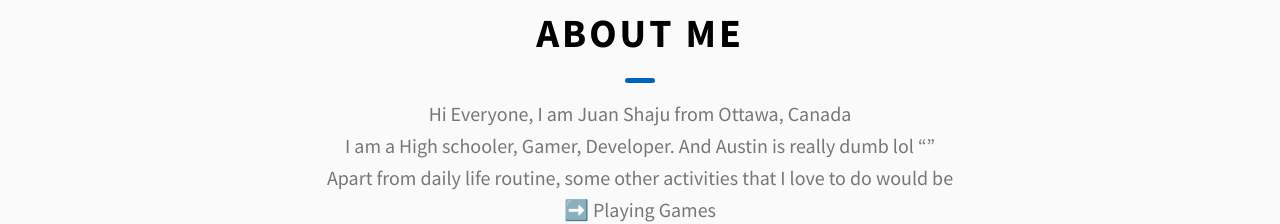
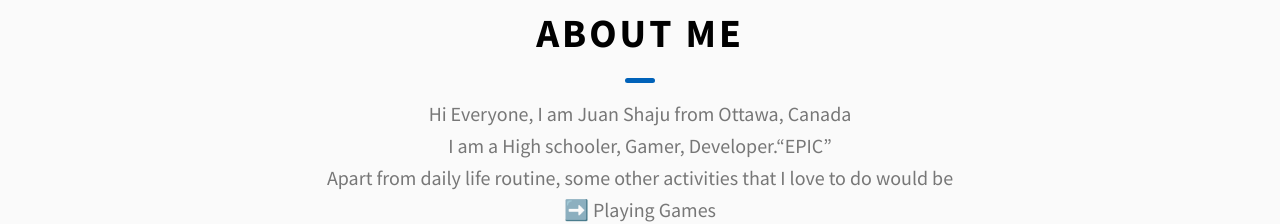
Before and after one commit to HyperMoon01/portflio-new, a website: page index.html in a window 1280 px wide. Shown: the part 917-1141 px from the top of the page. Drawn offline with Linux system fonts and the light colour scheme.

Commit message:
Update index.html

```diff
--- a/index.html
+++ b/index.html
@@ -155,7 +155,7 @@
           <span class="heading-sec__main">About Me</span>
           <span class="heading-sec__sub">
             Hi Everyone, I am Juan Shaju from Ottawa, Canada <br>
-I am a High schooler, Gamer, Developer. And Austin is really dumb lol <q></q> <br>
+I am a High schooler, Gamer, Developer.<q>EPIC</q> <br>
 
 Apart from daily life routine, some other activities that I love to do would be <br>
 
```
